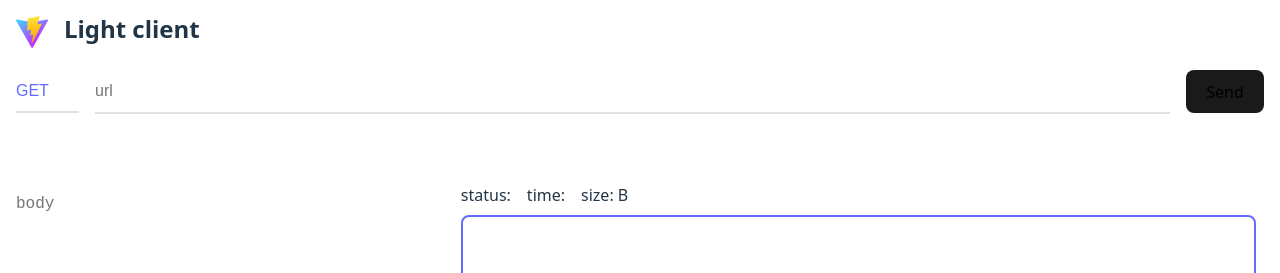
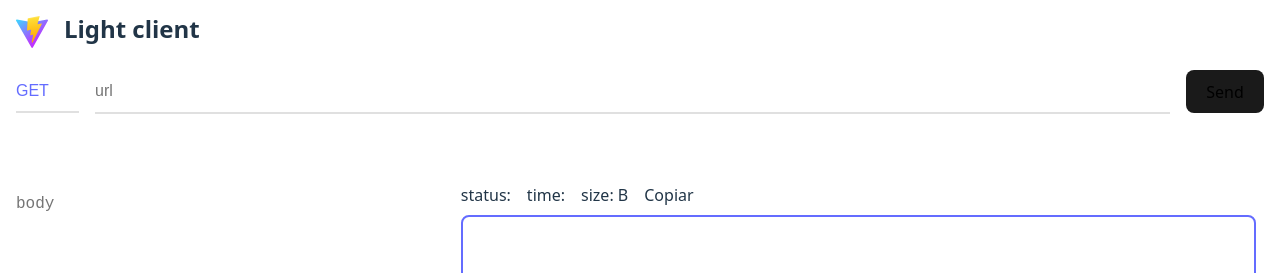
Before and after one commit to SteveBartmoss/projecthermes, a React (Vite) app: page / in a window 1280 px wide. Shown: the top 273 px of the page. Built offline with nearby package versions, Linux system fonts and the light colour scheme.

Commit message:
feat: Se implemento un parrafo para copiar la respuesta de la peticion

```diff
--- a/src/components/response/responseField.jsx
+++ b/src/components/response/responseField.jsx
@@ -1,6 +1,16 @@
 import './responseField.css'
 
 export function ResponseField({objProps}){
+
+    const handleClipBoard = async () =>{
+        try{
+
+            await navigator.clipboard.writeText(JSON.stringify(objProps.objResponse))
+
+        }catch(error){
+            console.log(error)
+        }
+    }
     return(
         <>
             <div className='div-container'>
@@ -14,6 +24,10 @@ export function ResponseField({objProps}){
                     <div>
                         <p>size: {objProps.size} B</p>
                     </div>
+
+                    <div>
+                        <p onClick={handleClipBoard}>Copiar</p>
+                    </div>
                 </div>
                 <div className='div-response'>
                     <pre>{JSON.stringify(objProps.objResponse, null, 2)}</pre>
```
